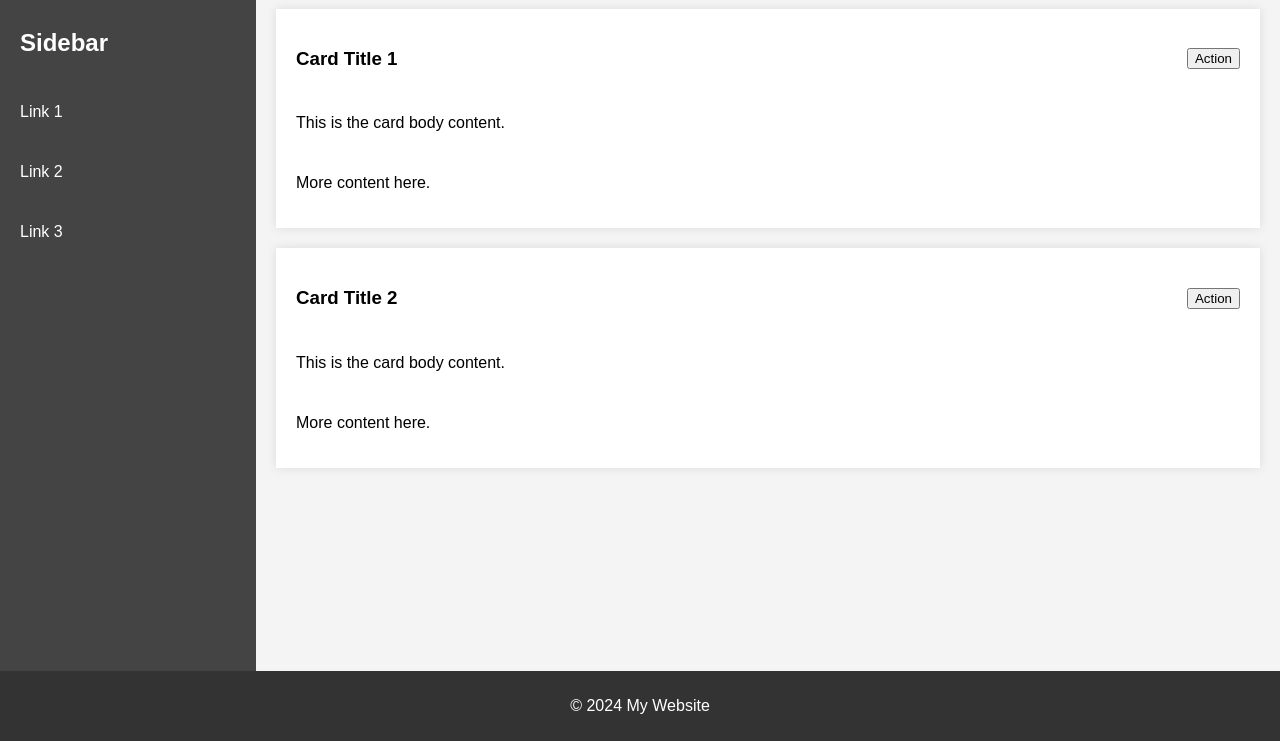
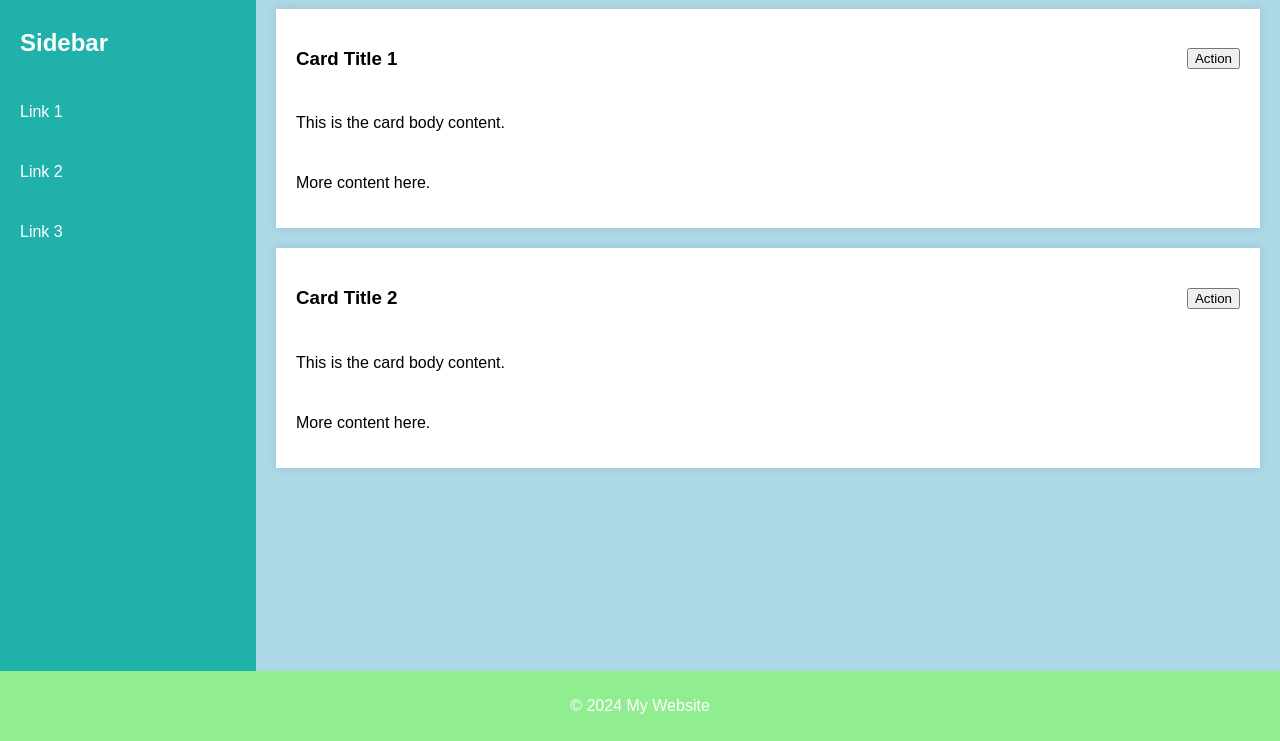
Before and after one commit to darieltec/proyecto-github, a plain HTML site: page index.html in a window 1280 px wide. Shown: the part 59-800 px from the top of the page. Drawn offline with Linux system fonts and the light colour scheme.

Commit message:
Agregué background-color en css

```diff
--- a/style.css
+++ b/style.css
@@ -40,7 +40,7 @@ body {
 
 .sidebar {
     grid-area: sidebar;
-    background-color: #444;
+    background-color: lightseagreen;
     color: white;
     padding: 20px;
     display: flex;
@@ -50,7 +50,7 @@ body {
 
 .main {
     grid-area: main;
-    background-color: #f4f4f4;
+    background-color: lightblue;
     padding: 20px;
     display: flex;
     flex-direction: column;
@@ -80,7 +80,7 @@ body {
 
 .footer {
     grid-area: footer;
-    background-color: #333;
+    background-color: lightgreen;
     color: white;
     display: flex;
     align-items: center;
```
